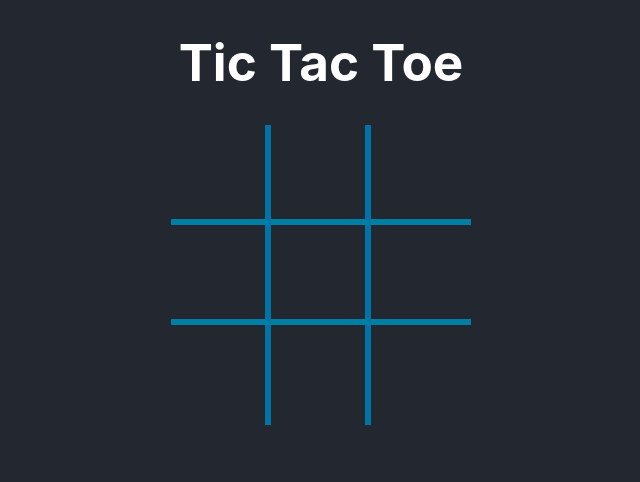
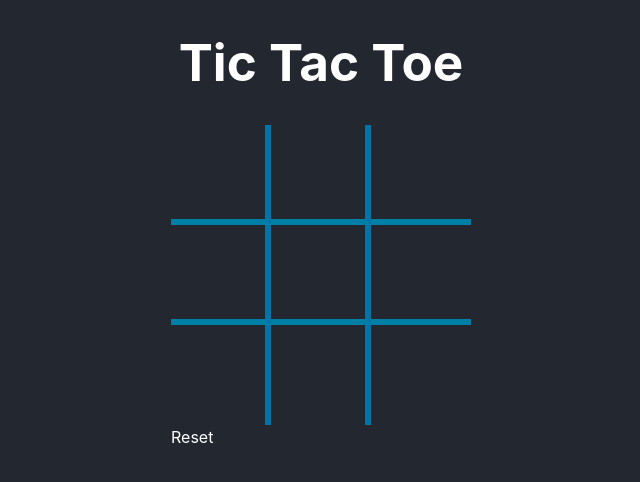
Before and after one commit to theallSparky/react-tic-tac-toe, a React (Vite) app in the folder frontend/: page / in a window 1280 px wide. Shown: the top 482 px of the page, without its empty margins (319-959 px from the left). Built offline with nearby package versions, Linux system fonts and the light colour scheme.

Commit message:
Created and imported reset component

```diff
--- a/frontend/src/components/Board.jsx
+++ b/frontend/src/components/Board.jsx
@@ -1,3 +1,4 @@
+import Reset from "./Reset";
 import Strike from "./Strike";
 import Tile from "./Tile";
 
@@ -58,6 +59,7 @@ function Board({ tiles, onTileClick, playerTurn, strikeClass }) {
         value={tiles[8]}
       />
       <Strike strikeClass={strikeClass} />
+      <Reset />
     </div>
   );
 }
--- /dev/null
+++ b/frontend/src/components/Reset.jsx
@@ -0,0 +1,5 @@
+function Reset() {
+  return <>Reset</>;
+}
+
+export default Reset;
```
